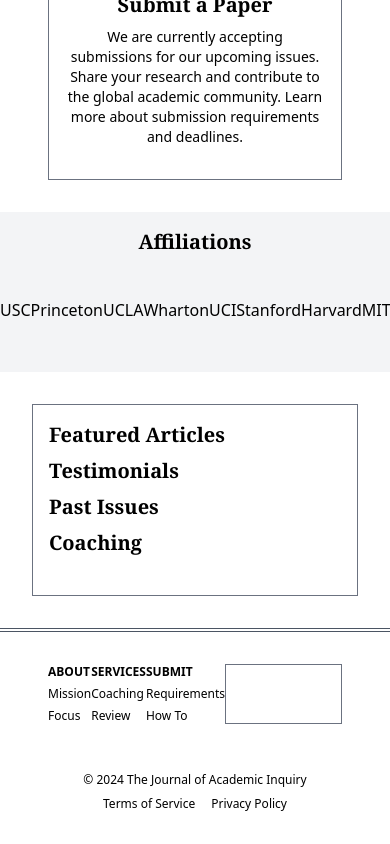
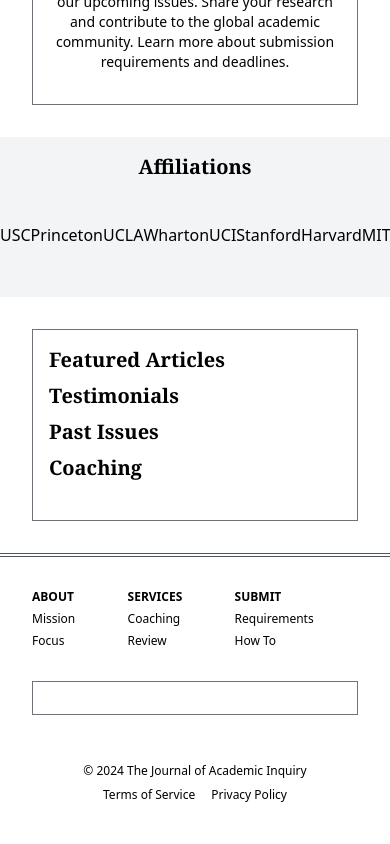
Before and after one commit to ace-lowder/journal-of-academic-inquiry, a Next.js app: page / in a window 390 px wide. Shown: the part 1842-2686 px from the top of the page. Built offline with nearby package versions, Linux system fonts and the light colour scheme.

Commit message:
Fix full width and foond footer spacing issues

```diff
--- a/src/pages/_app.tsx
+++ b/src/pages/_app.tsx
@@ -10,29 +10,31 @@ const MyApp: React.FC<AppProps> = ({ Component, pageProps }) => {
 
       {/* Footer */}
       <div className="container h-full flex flex-col gap-12 border-t-4 border-double border-gray-600 py-8">
-        <div className="flex justify-between grow text-xs px-8">
-          <div className="flex flex-col gap-1.5">
+        <div className="flex flex-col gap-8 md:flex-row md:justify-between grow text-xs px-8">
+          <div className="flex gap-2 w-full">
+            <div className="grow flex flex-col gap-1.5">
               <a href="/about" className="font-semibold">
                 ABOUT
               </a>
               <a href="/about">Mission</a>
               <a href="/about">Focus</a>
             </div>
-          <div className="flex flex-col gap-1.5">
+            <div className="grow flex flex-col gap-1.5">
               <a href="/services" className="font-semibold">
                 SERVICES
               </a>
               <a href="/services">Coaching</a>
               <a href="/services">Review</a>
             </div>
-          <div className="flex flex-col gap-1.5">
+            <div className="grow flex flex-col gap-1.5">
               <a href="/submit" className="font-semibold">
                 SUBMIT
               </a>
               <a href="/submit">Requirements</a>
               <a href="/submit">How To</a>
             </div>
-          <div className="box w-1/2"></div>
+          </div>
+          <div className="box w-full md:w-1/2"></div>
         </div>
         <div className="flex flex-col gap-2 justify-center">
           <span className="text-center text-xs">
--- a/src/pages/index.tsx
+++ b/src/pages/index.tsx
@@ -93,7 +93,7 @@ const Home: React.FC = () => (
     </div>
 
     {/* Affiliations */}
-    <div className="w-screen -ml-8 md:ml-0 h-40 py-4 bg-gray-100 flex flex-col gap-2">
+    <div className="full-width h-40 py-4 bg-gray-100 flex flex-col gap-2">
       <h1 className="text-center">Affiliations</h1>
       <div className="grow flex items-center justify-evenly">
         <p>USC</p>
--- a/src/styles/globals.css
+++ b/src/styles/globals.css
@@ -39,14 +39,18 @@ ul {
   @apply py-8;
   @apply gap-8;
   @apply px-8;
-  @apply md:px-0;
+  @apply lg:px-0;
 }
 
 .container {
   @apply max-w-[1280px];
   @apply mx-auto;
-  @apply px-4;
-  @apply md:px-0;
+}
+
+.full-width {
+  @apply w-screen;
+  @apply -ml-8;
+  @apply lg:ml-0;
 }
 
 .section {
```
Lines whose indentation alone changed are shown as unchanged.
